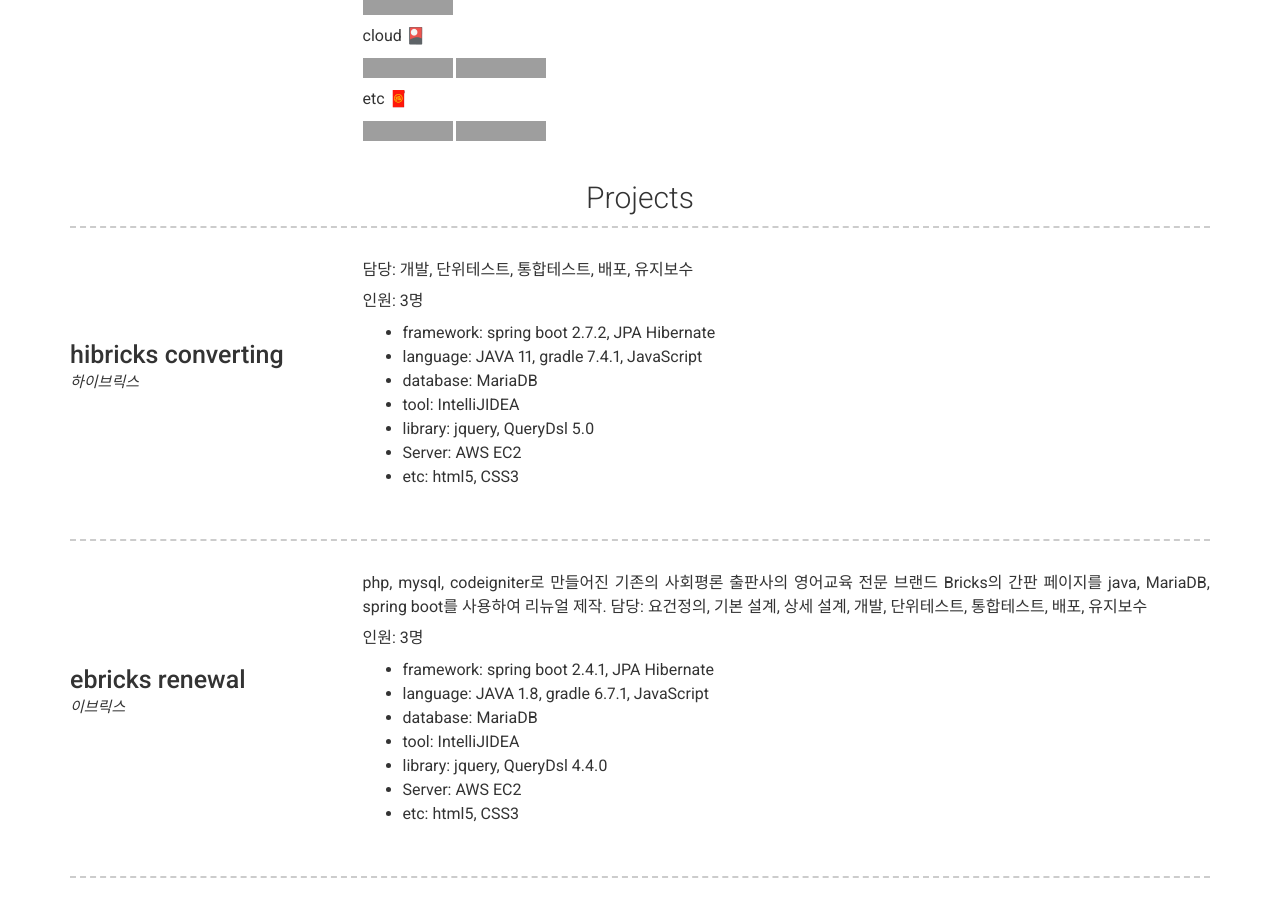
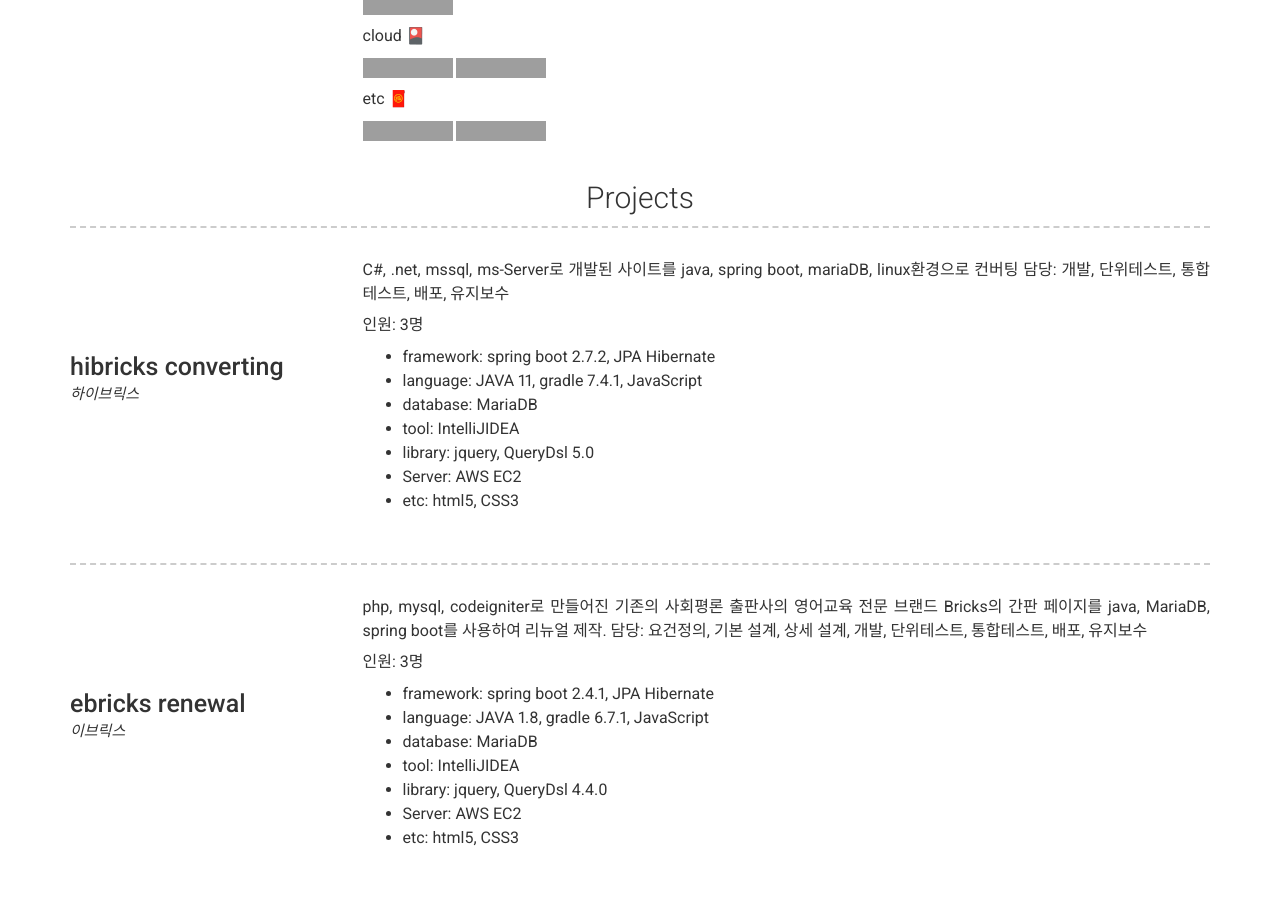
Before and after one commit to fada2020/fada2020.github.io, a Jekyll site: the page built from index.md, in a window 1280 px wide and 900 px high, scrolled down 715 px. Built offline with Jekyll 4.4.1, drawn with Linux system fonts in a browser that asks for light colours; nearby versions of some CDN libraries; grey boxes are pictures that could not be loaded.

Commit message:
설명 추가

```diff
--- a/_config.yml
+++ b/_config.yml
@@ -112,6 +112,7 @@ content:
         link: https://hibricks.com
         link_text: 하이브릭스
         description: | # this will include new lines to allow paragraphs
+          C#, .net, mssql, ms-Server로 개발된 사이트를 java, spring boot, mariaDB, linux환경으로 컨버팅
           담당: 개발, 단위테스트, 통합테스트, 배포, 유지보수
 
           인원: 3명
```
